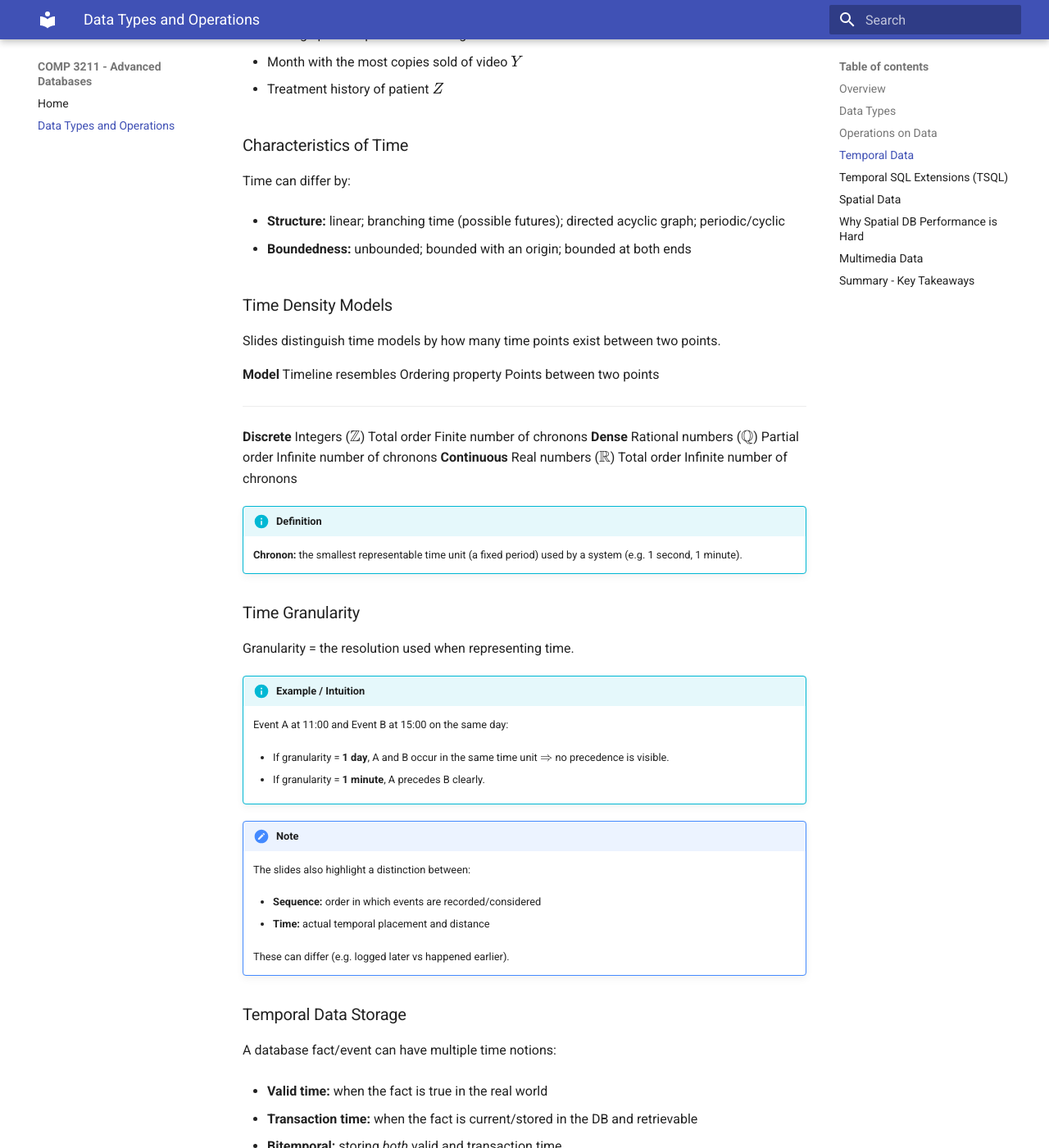
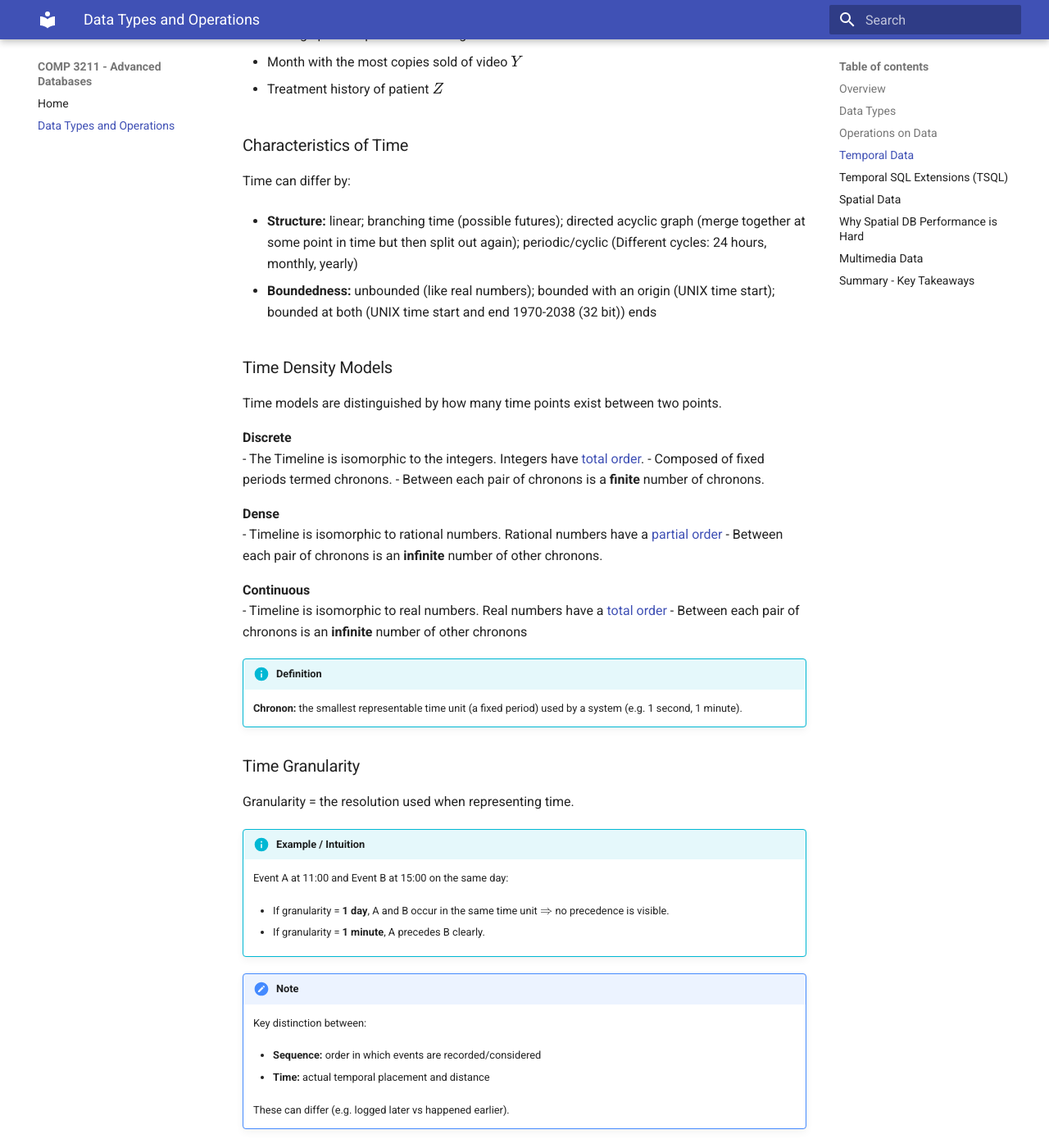
Before and after one commit to ZayanMA/COMP3211_Advanced_Databases, an MkDocs documentation site: the page built from docs/data_types_and_operations.md, in a window 1280 px wide and 1400 px high, scrolled down 1908 px. Shown: the whole window at 82% size. Built offline with MkDocs 1.6.1 and Material for MkDocs 9.7.7, drawn with Linux system fonts in a browser that asks for light colours; some of the changed text lies outside the part shown.

Commit message:
data type notes adjustment

```diff
--- a/docs/data_types_and_operations.md
+++ b/docs/data_types_and_operations.md
@@ -63,8 +63,7 @@
 
     **Media types:**
 
-    -   "Compare two images for equality" is usually not meaningful (tiny
-        changes break equality).
+    -   "Compare two images for equality" can be meaningful, to see if they are the same object.
 
     -   "Add two images" is ambiguous unless the system defines a specific
         image-processing meaning.
@@ -100,21 +99,28 @@
 Time can differ by:
 
 -   **Structure:** linear; branching time (possible futures); directed
-    acyclic graph; periodic/cyclic
+    acyclic graph (merge together at some point in time but then split out again); periodic/cyclic (Different cycles: 24 hours, monthly, yearly)
 
--   **Boundedness:** unbounded; bounded with an origin; bounded at both
+-   **Boundedness:** unbounded (like real numbers); bounded with an origin (UNIX time start); bounded at both (UNIX time start and end 1970-2038 (32 bit))
     ends
 
 ### Time Density Models
 
-Slides distinguish time models by how many time points exist between two
+Time models are distinguished by how many time points exist between two
 points.
 
-  **Model**        Timeline resembles                Ordering property   Points between two points
-  ---------------- --------------------------------- ------------------- -----------------------------
-  **Discrete**     Integers ($\mathbb{Z}$)           Total order         Finite number of chronons
-  **Dense**        Rational numbers ($\mathbb{Q}$)   Partial order       Infinite number of chronons
-  **Continuous**   Real numbers ($\mathbb{R}$)       Total order         Infinite number of chronons
+  **Discrete**
+  - The Timeline is isomorphic to the integers. Integers have [total order](#ordering-total-vs-partial-orders).
+  - Composed of fixed periods termed chronons.
+  - Between each pair of chronons is a __finite__ number of chronons.
+
+  **Dense**
+  - Timeline is isomorphic to rational numbers. Rational numbers have a [partial order](#ordering-total-vs-partial-orders)
+  - Between each pair of chronons is an __infinite__ number of other chronons.
+
+  **Continuous**
+  - Timeline is isomorphic to real numbers. Real numbers have a [total order](#ordering-total-vs-partial-orders)
+  - Between each pair of chronons is an __infinite__ number of other chronons
 
 !!! info "Definition"
     **Chronon:** the smallest representable time unit (a fixed period) used
@@ -133,7 +139,7 @@
     -   If granularity = **1 minute**, A precedes B clearly.
 
 !!! note "Note"
-    The slides also highlight a distinction between:
+    Key distinction between:
 
     -   **Sequence:** order in which events are recorded/considered
 
@@ -159,6 +165,8 @@
         March.
 
     -   Valid time captures reality; transaction time captures DB history.
+
+There is no standard extension to SQL for dealing with time related problems. Most vendors have their own ways of handling this.
 
 ## Temporal SQL Extensions (TSQL)
 
@@ -209,33 +217,33 @@
 
 ### Spatial Data Types
 
-Types listed:
+Types include:
 
 -   Points
 
 -   Regions
 
--   Boxes
+    -   Boxes
 
--   Quadrangles
+    -   Quadrangles
 
--   Polynomial surfaces
+    -   Polynomial surfaces
 
 -   Vectors
 
 ### Spatial Operations
 
-Operations listed:
+Operations Include:
 
--   Length / distance (where defined)
+-   Length
 
--   Intersection
+-   Intersection (Do these pair of bounded lines intersect?)
 
--   Containment
+-   Containment (Does this point lie in this region?)
 
--   Overlap
+-   Overlap (Do these shapes overlap?)
 
--   Centre computation
+-   Centre (Geometric centre of a shape)
 
 ### Applications & Properties
 
@@ -280,12 +288,12 @@
 
 -   Already machine-readable (word processors, spreadsheets, etc.)
 
--   Extracted via OCR
+-   Extracted via OCR (For Scanned Text, sometimes image is needed in addition to the text so OCR may not be useful)
 
 Key issue: text is **essentially unstructured** $\Rightarrow$ retrieval
 needs an index:
 
--   Human-built index, or
+-   Human operator index, or
 
 -   Automatically built **inverted list** (index of significant words
     $\rightarrow$ documents containing them)
```
Also changed, not shown: other parts of docs/data_types_and_operations.md (+6 -5 lines).
